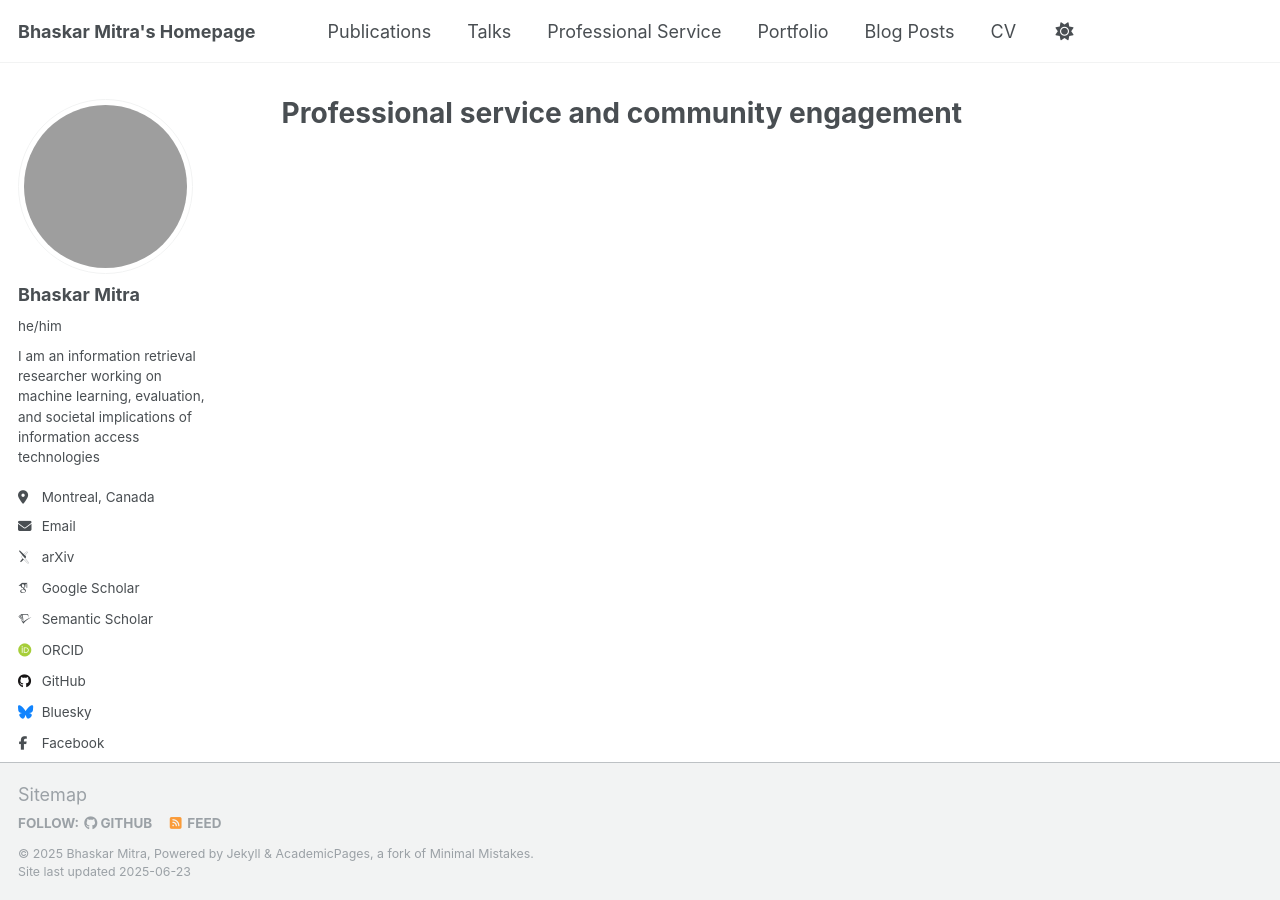
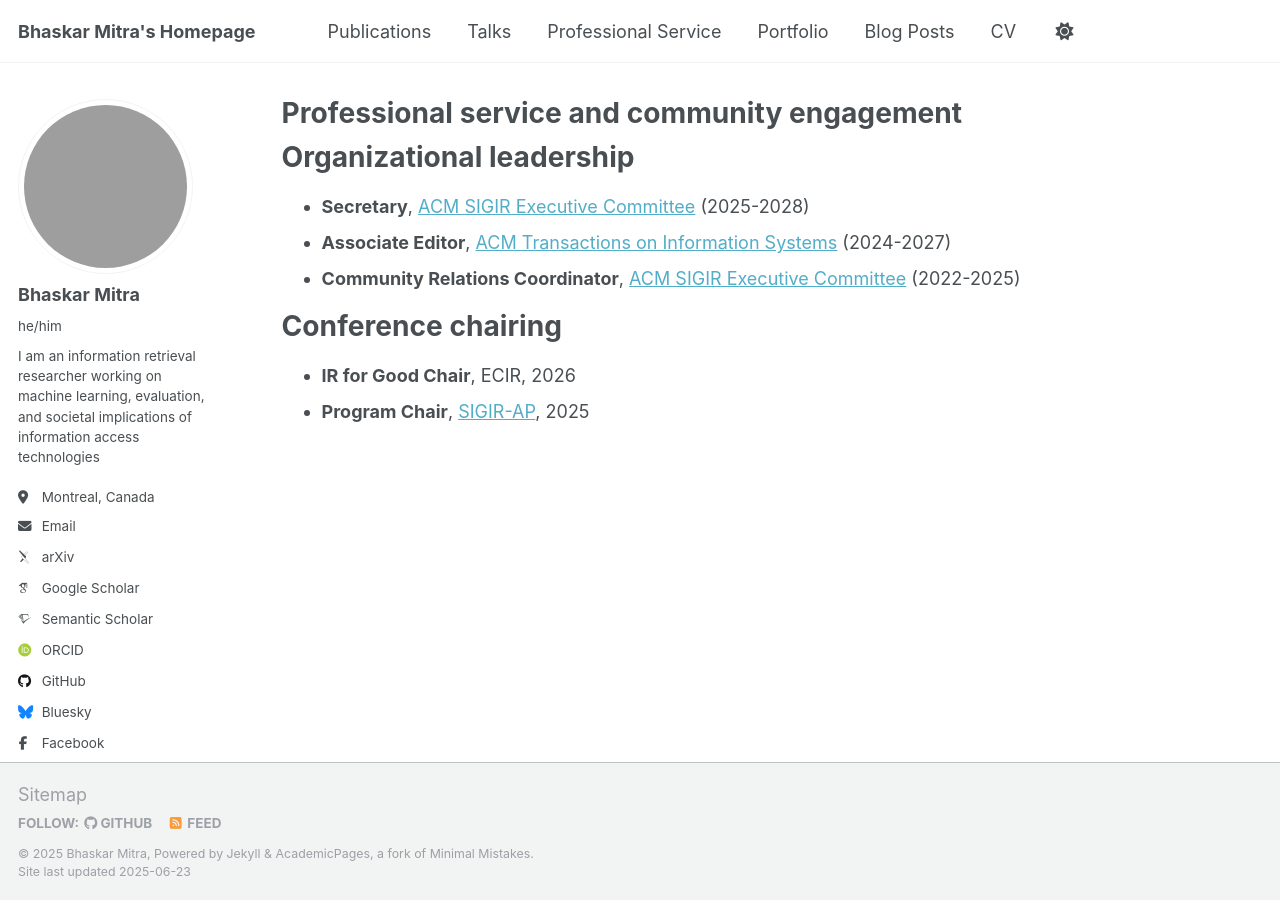
Before and after one commit to bhaskar-mitra/bhaskar-mitra.github.io, a Jekyll site: the page built from _pages/service.md, in a window 1280 px wide. Built offline with Jekyll 4.4.1, drawn with Linux system fonts in a browser that asks for light colours; some web fonts are replaced; grey boxes are pictures that could not be loaded.

Commit message:
Update service.md

```diff
--- a/_pages/service.md
+++ b/_pages/service.md
@@ -4,3 +4,14 @@
 permalink: /service/
 author_profile: true
 ---
+
+Organizational leadership
+======
+* **Secretary**, [ACM SIGIR Executive Committee](https://sigir.org/general-information/officers-and-volunteers/) (2025-2028)
+* **Associate Editor**, [ACM Transactions on Information Systems](https://dl.acm.org/journal/tois/editorial-board) (2024-2027)
+* **Community Relations Coordinator**, [ACM SIGIR Executive Committee](https://sigir.org/general-information/officers-and-volunteers/) (2022-2025)
+
+Conference chairing
+======
+* **IR for Good Chair**, ECIR, 2026
+* **Program Chair**, [SIGIR-AP](https://www.sigir-ap.org/sigir-ap-2025/organizers/), 2025
```
